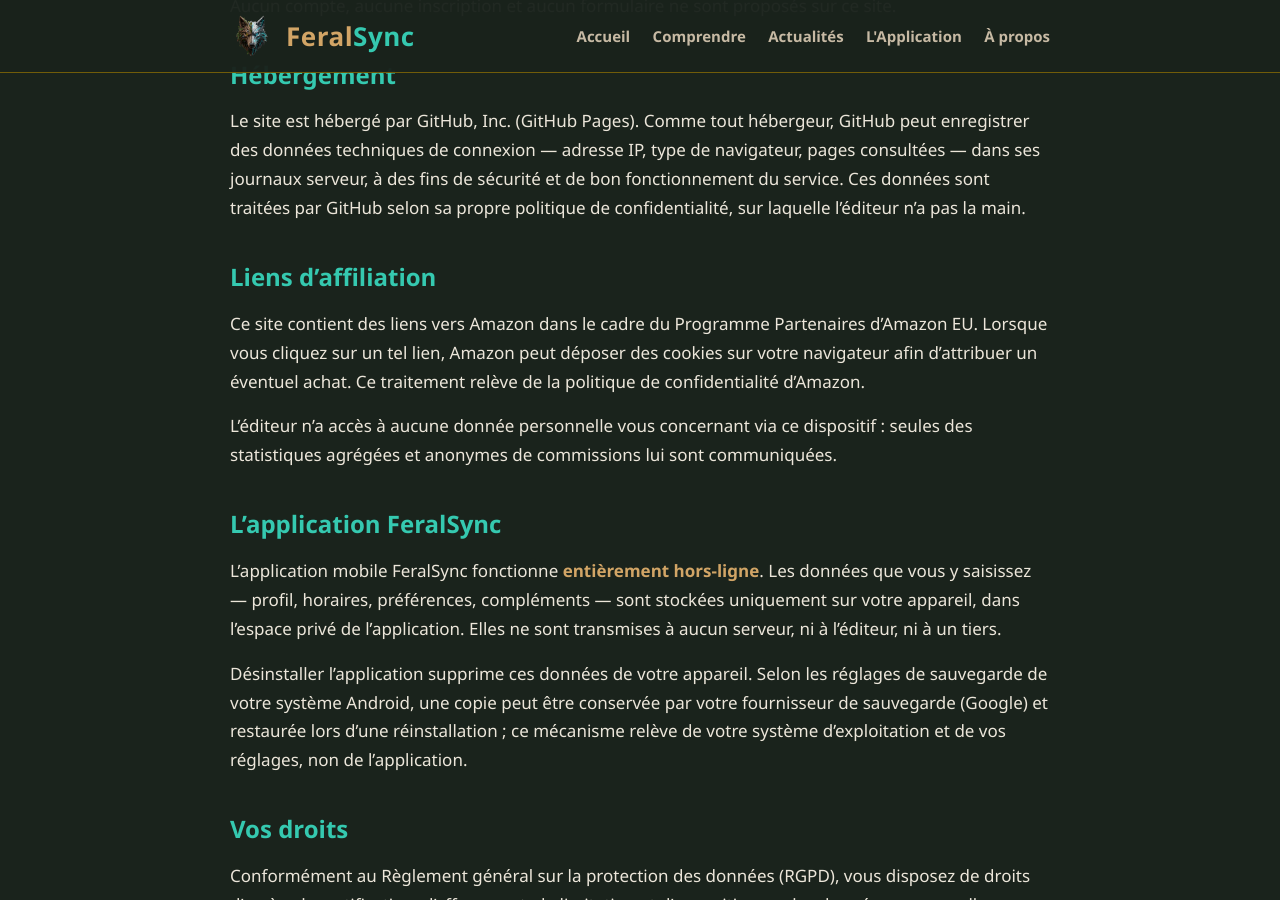
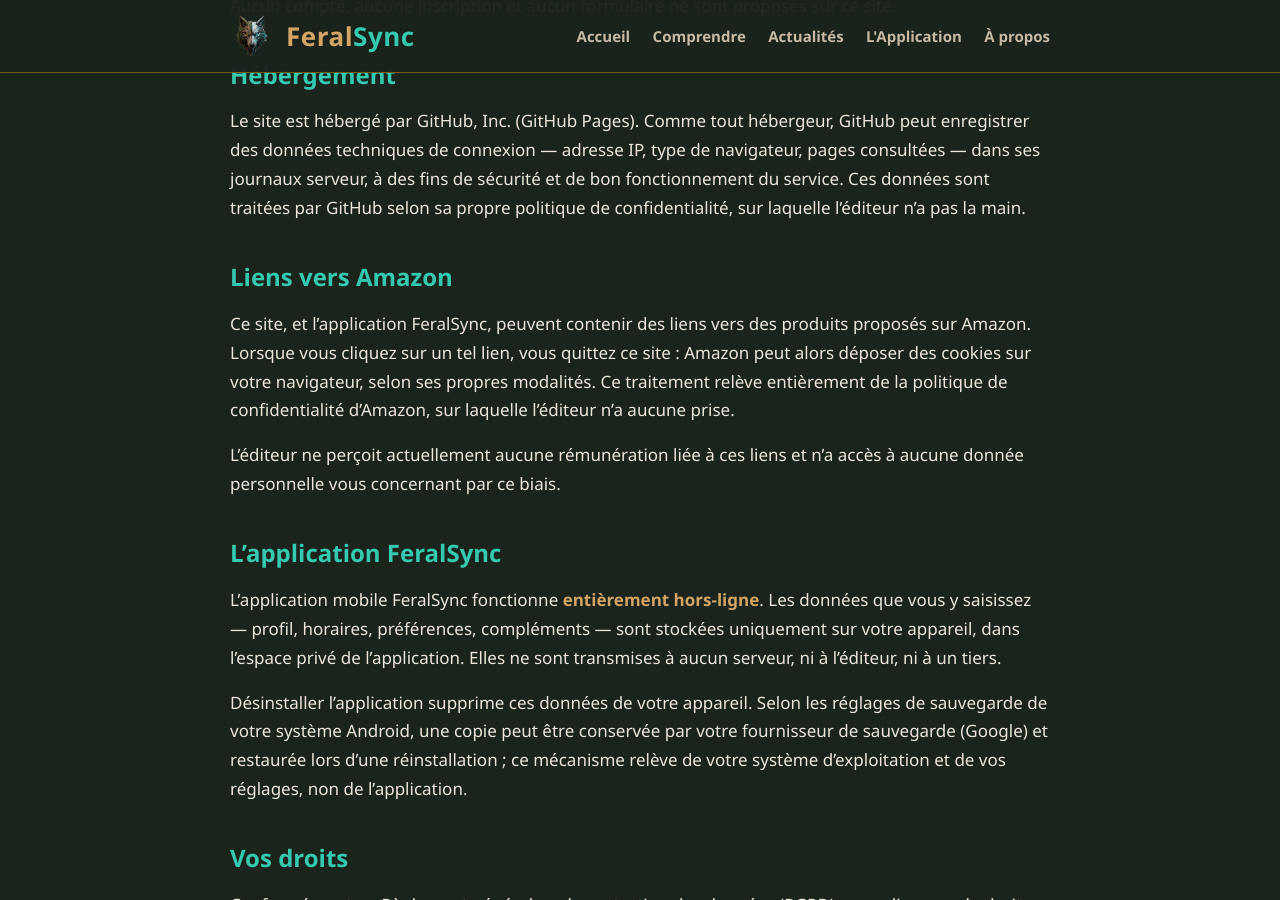
Before and after one commit to odul12700-boop/feralsync-site, a Jekyll site: the page built from confidentialite.md, in a window 1280 px wide and 900 px high, scrolled down 476 px. Built offline with Jekyll 4.4.1, drawn with Linux system fonts in a browser that asks for light colours.

Commit message:
Add files via upload

```diff
--- a/confidentialite.md
+++ b/confidentialite.md
@@ -33,16 +33,16 @@ sécurité et de bon fonctionnement du service. Ces données sont traitées par
 GitHub selon sa propre politique de confidentialité, sur laquelle l'éditeur
 n'a pas la main.
 
-## Liens d'affiliation
+## Liens vers Amazon
 
-Ce site contient des liens vers Amazon dans le cadre du Programme Partenaires
-d'Amazon EU. Lorsque vous cliquez sur un tel lien, Amazon peut déposer des
-cookies sur votre navigateur afin d'attribuer un éventuel achat. Ce traitement
-relève de la politique de confidentialité d'Amazon.
+Ce site, et l'application FeralSync, peuvent contenir des liens vers des
+produits proposés sur Amazon. Lorsque vous cliquez sur un tel lien, vous quittez
+ce site : Amazon peut alors déposer des cookies sur votre navigateur, selon ses
+propres modalités. Ce traitement relève entièrement de la politique de
+confidentialité d'Amazon, sur laquelle l'éditeur n'a aucune prise.
 
-L'éditeur n'a accès à aucune donnée personnelle vous concernant via ce
-dispositif : seules des statistiques agrégées et anonymes de commissions lui
-sont communiquées.
+L'éditeur ne perçoit actuellement aucune rémunération liée à ces liens et n'a
+accès à aucune donnée personnelle vous concernant par ce biais.
 
 ## L'application FeralSync
 
```
